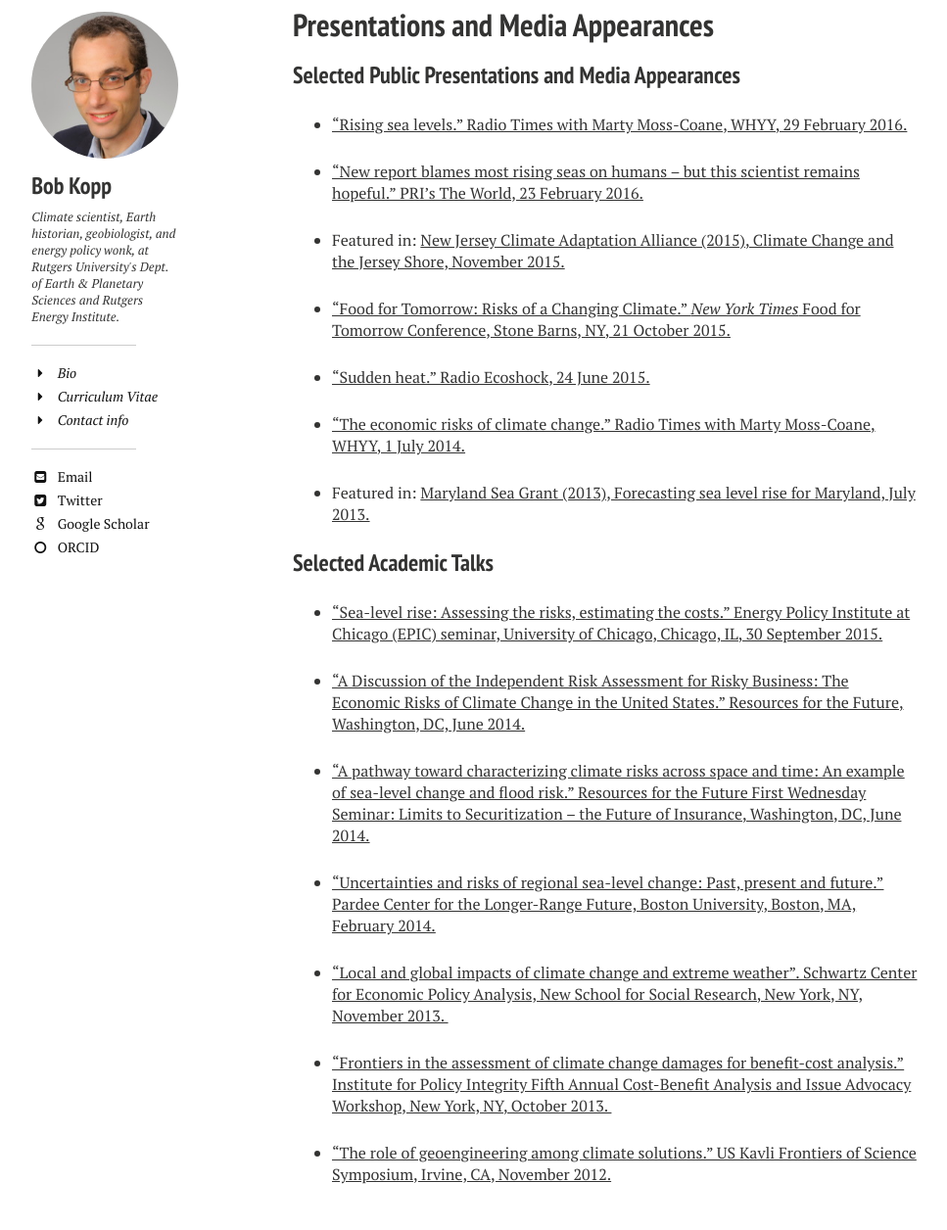
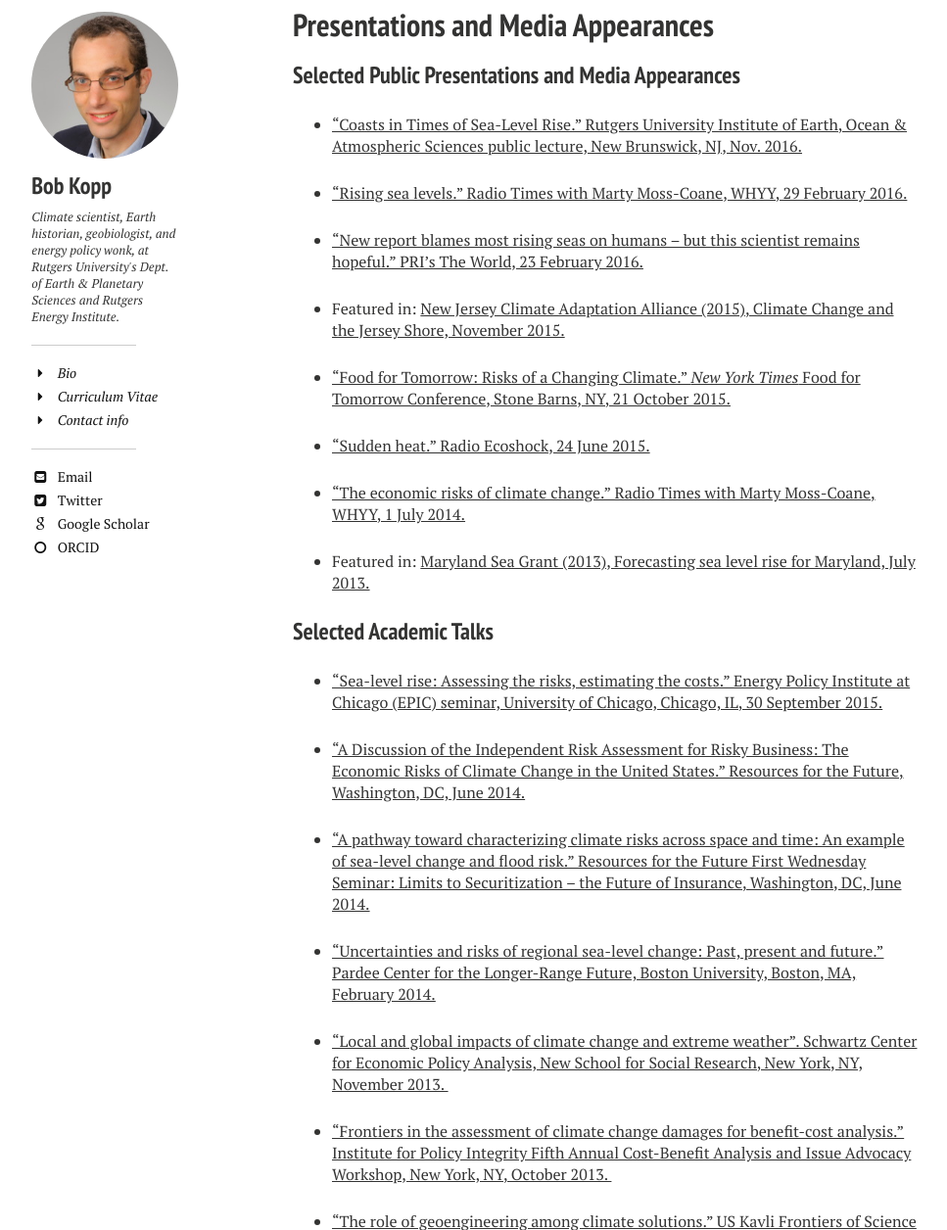
Before and after one commit to mrke/bobkopp.github.io, a Jekyll site: the page built from presentations/index.md, in a window 1280 px wide and 1400 px high, scrolled down 925 px. Shown: the part 144-1400 px from the top of the window at 98% size, without its empty margins (21-988 px from the left). Built offline with Jekyll 4.4.1, drawn with Linux system fonts in a browser that asks for light colours; nearby versions of some CDN libraries; some of the changed lines change nothing that is shown; some of the changed text lies outside the part shown.

Commit message:
EOAS talk

```diff
--- a/presentations/index.md
+++ b/presentations/index.md
@@ -2,7 +2,7 @@
 layout: page
 title: Presentations and Media Appearances
 tags: [presentations]
-modified: October 25 2016 5:15 PM
+modified: November 21 2016 7:45 PM
 comments: false
 share: false
 image:
@@ -23,6 +23,8 @@ image:
 
 
 ### Selected Public Presentations and Media Appearances
+
+  * ["Coasts in Times of Sea-Level Rise." Rutgers University Institute of Earth, Ocean & Atmospheric Sciences public lecture, New Brunswick, NJ, Nov. 2016.](https://youtu.be/QuIvUhvwaW8)
 
   * ["Rising sea levels." Radio Times with Marty Moss-Coane, WHYY, 29 February 2016.](http://goo.gl/zWLUsW)
 
```
